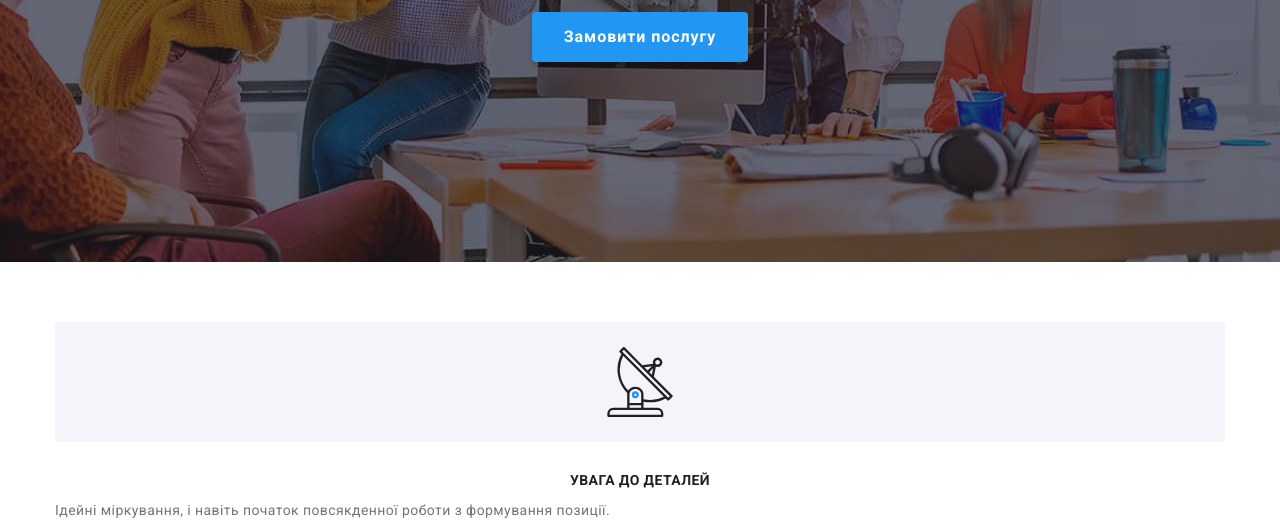
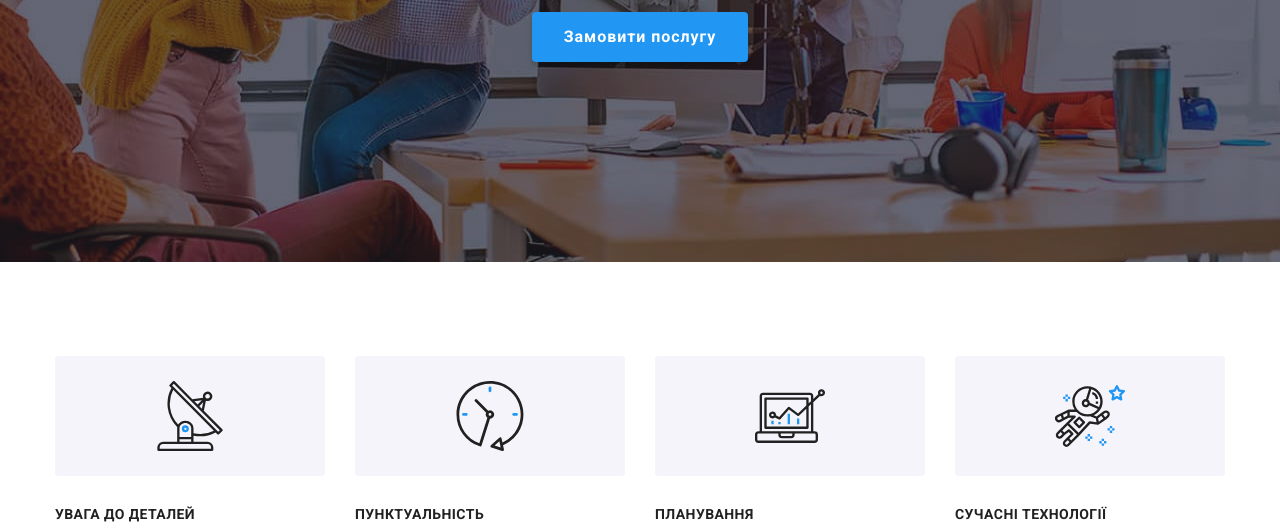
Before and after one commit to VlasiukOleg/WebStudio, a plain HTML site: page index.html in a window 1280 px wide. Shown: the part 418-947 px from the top of the page. Drawn offline with nearby package versions, Linux system fonts and the light colour scheme.

Commit message:
adaptive section-features

```diff
--- a/sass/components/_features-list.scss
+++ b/sass/components/_features-list.scss
@@ -1,8 +1,17 @@
 .features-list {
   @extend %list;
 
-  // display: flex;
-  // justify-content: space-between;
+  @media screen and (min-width: 768px) {
+    display: flex;
+
+    flex-wrap: wrap;
+  }
+
+  @media screen and (min-width: 1200px) {
+    flex-wrap: nowrap;
+
+    justify-content: space-between;
+  }
 }
 
 .features-list__title {
@@ -13,12 +22,37 @@
   margin-bottom: 10px;
 
   text-align: center;
+
+  @media screen and (min-width: 1200px) {
+    text-align: left;
+  }
 }
 
 .features-list__item:not(:last-child) {
-  // margin-right: $main-gap;
+  margin-bottom: $main-gap;
+}
 
-  margin-bottom: $main-gap;
+.features-list__item {
+  @media screen and (min-width: 768px) {
+    flex-basis: calc((100% - 30px) / 2);
+    margin-right: $main-gap;
+    margin-bottom: $main-gap;
+
+    &:nth-child(2n) {
+      margin-right: 0;
+    }
+    &:nth-last-child(-n + 2) {
+      margin-bottom: 0;
+    }
+  }
+
+  @media screen and (min-width: 1200px) {
+    &:not(:last-child) {
+      margin-right: $main-gap;
+
+      margin-bottom: 0;
+    }
+  }
 }
 
 .features-list__thumb {
@@ -26,15 +60,17 @@
   align-items: center;
   justify-content: center;
 
-  // width: 270px;
-  // height: 120px;
-
   width: 100%;
   height: 120px;
   margin-bottom: 30px;
 
   background-color: #f5f4fa;
   border-radius: 4px;
+
+  @media screen and (min-width: 1200px) {
+    width: 270px;
+    height: 120px;
+  }
 }
 
 .features-list__icon {
--- a/sass/components/_section.scss
+++ b/sass/components/_section.scss
@@ -22,4 +22,9 @@
   &--team-background {
     background-color: getBg-color('secondary');
   }
+
+  @media screen and (min-width: 1200px) {
+    padding-top: 94px;
+    padding-bottom: 94px;
+  }
 }
```
Also changed, not shown: css/main.css, css/main.min.css, 2 other files.
